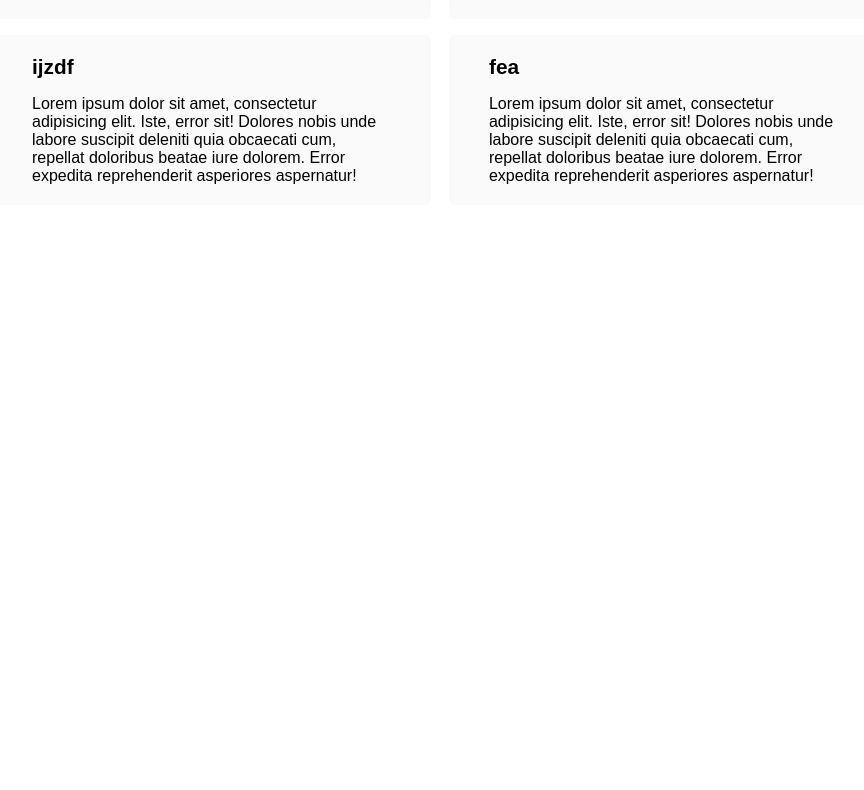
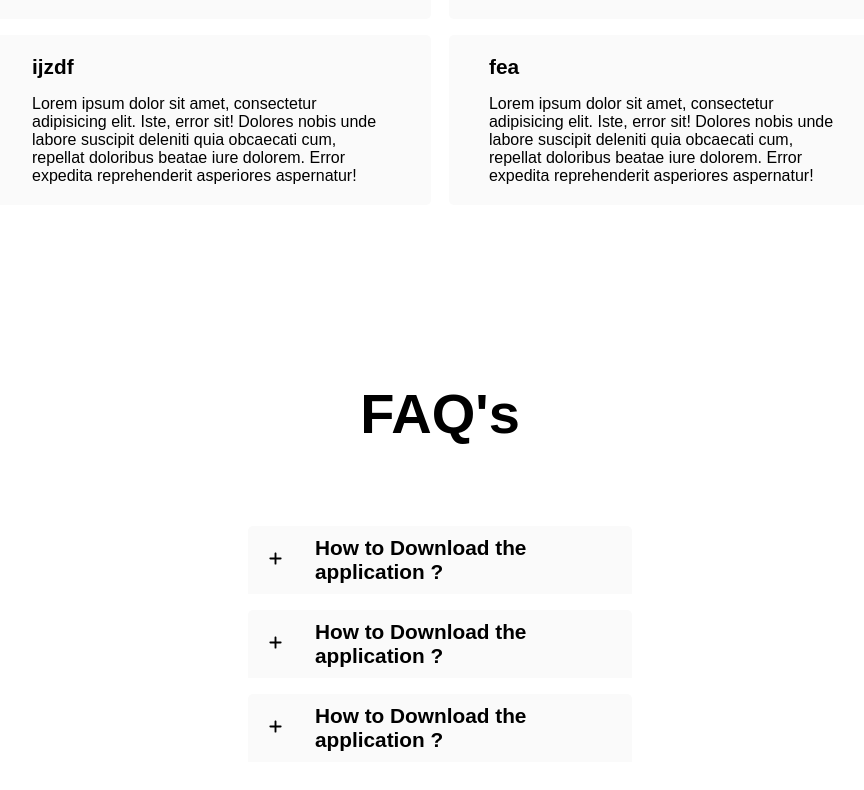
Before and after one commit to JulesEfrei/LevelUp-LandingPage, a React (Create React App) app: page / in a window 1280 px wide. Shown: the part 1995-2785 px from the top of the page, without its empty margins (200-1064 px from the left). Before the commit the page ends 2376 px from the top, so only its background shows below. Built offline with nearby package versions, Linux system fonts and the light colour scheme.

Commit message:
Add : FAQ Section

```diff
--- a/src/App.js
+++ b/src/App.js
@@ -4,8 +4,8 @@ import Header from "./components/Header"
 import AboutUs from "./components/AboutUs"
 import Features from "./components/Features"
 import FAQ from "./components/FAQ"
-import Form from "./components/Form"
-import Footer from "./components/Footer"
+// import Form from "./components/Form"
+// import Footer from "./components/Footer"
 
 
 
@@ -19,9 +19,9 @@ function App() {
 
       <Features />
 
-      {/* <FAQ />
+      <FAQ />
 
-      <Form />
+      {/* <Form />
 
       <Footer /> */}
 
--- a/src/components/FAQ.jsx
+++ b/src/components/FAQ.jsx
@@ -1,8 +1,43 @@
 import React from 'react'
+import "../styles/FAQ.scss"
+
+import Question from './Question'
 
 function FAQ() {
+
+  const faq = [
+    {
+      question : "How to Download the application ?",
+      answer: "The application is not already releaseThe application is not"
+    },
+    {
+      question : "How to Download the application ?",
+      answer: "The application is not already releaseThe application is not"
+    },
+    {
+      question : "How to Download the application ?",
+      answer: "The application is not already releaseThe application is not"
+    },
+  ]
+
   return (
-    <div>FAQ</div>
+
+    <section id="faq">
+
+      <div className="top">
+        <h1>FAQ's</h1>
+      </div>
+
+      <div className="bottom">
+
+        {faq.map(elm => (
+          <Question data={elm} />
+        ))}
+
+      </div>
+
+    </section>
+
   )
 }
 
--- /dev/null
+++ b/src/components/Question.jsx
@@ -0,0 +1,35 @@
+import React, { useState } from 'react'
+import "../styles/FAQ.scss"
+
+function Question({data}) {
+
+    const [display, setDisplay] = useState("none")
+
+    function toggle() {
+        setDisplay(display == "none" ? "flex" : "none")
+    }
+
+  return (
+    <div className="question">
+
+        <div className="ask">
+            <button onClick={toggle}>
+                <svg xmlns="http://www.w3.org/2000/svg" viewBox="0 0 448 512"><path d="M432 256c0 17.69-14.33 32.01-32 32.01H256v144c0 17.69-14.33 31.99-32 31.99s-32-14.3-32-31.99v-144H48c-17.67 0-32-14.32-32-32.01s14.33-31.99 32-31.99H192v-144c0-17.69 14.33-32.01 32-32.01s32 14.32 32 32.01v144h144C417.7 224 432 238.3 432 256z"/></svg>
+            </button>
+            <h2>{data.question}</h2>
+        </div>
+
+        <div className="answer" style={{ display: display}}>
+            <div className="icon">
+                <p>👉🏻</p>
+            </div>
+            <div className="content">
+                <p>{data.answer}</p>
+            </div>
+        </div>
+
+    </div>
+  )
+}
+
+export default Question
--- /dev/null
+++ b/src/styles/FAQ.scss
@@ -0,0 +1,99 @@
+#faq {
+    width: 100%;
+    margin: 0 auto;
+    display: flex;
+    flex-direction: column;
+    align-items: center;
+    margin-bottom: 10rem;
+
+
+    .top {
+        margin-bottom: 5rem;
+
+        h1 {
+            font-size: 3.5rem;
+        }
+
+    }
+
+    .bottom {
+        display: flex;
+        flex-direction: column;
+        align-items: center;
+        width: 50%;
+    }
+
+    .question {
+        margin-bottom: 1rem;
+        width: 100%;
+        display: flex;
+        flex-direction: column;
+        align-items: center;
+
+        .ask {
+            display: flex;
+            width: 60%;
+            align-items: center;
+            background-color: #FAFAFA;
+            padding: 10px 20px;
+            border-top-left-radius: 5px;
+            border-top-right-radius: 5px;
+
+            button {
+                border: none;
+                text-decoration: none;
+                background-color: transparent;
+                margin-right: 2rem;
+
+                svg {
+                    width: 15px;
+                    height: 15px;
+                }
+            }
+
+            h2 {
+                font-size: 1.3rem;
+            }
+
+        }
+
+        .answer {
+            background-color: white;
+            width: 60%;
+            padding: 10px 20px;
+            border: 2px solid #FAFAFA;
+            border-bottom-left-radius: 5px;
+            border-bottom-right-radius: 5px;
+
+            .icon {
+                margin-right: 1rem;
+
+                p {
+                    font-size: 1.3rem;
+                }
+            }
+        }
+    }
+}
+
+@media only screen and (max-width: 1100px) {
+
+
+    #faq .bottom {
+        width: 100%;
+    }
+
+
+}
+
+@media only screen and (max-width: 750px) {
+
+
+    #faq {
+        .ask, .answer {
+            width: 80% !important;
+        }
+    }
+
+
+}
```
